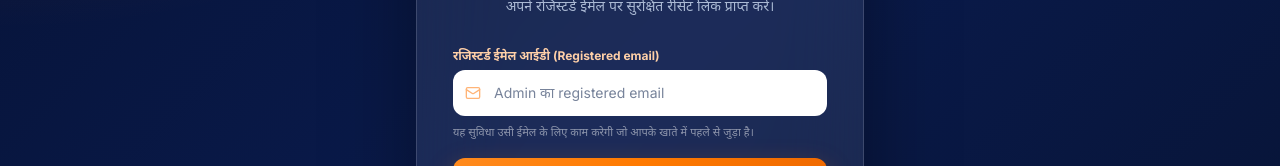
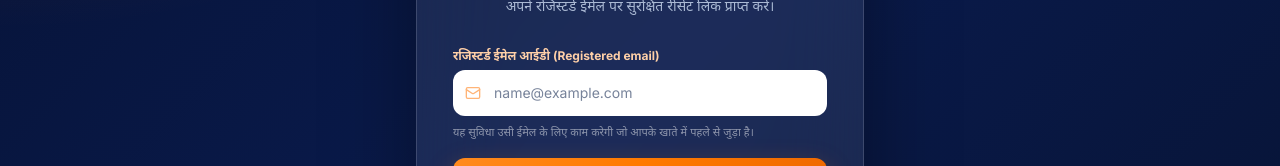
Before and after one commit to Deva9294/pradhandigitalservices, a Next.js app in the folder frontend/: page /forgot-password in a window 1280 px wide. Shown: the part 469-635 px from the top of the page. Built offline with nearby package versions, Linux system fonts and the light colour scheme; no server answers.

Commit message:
Keep general recovery email placeholder unchanged

```diff
--- a/frontend/src/app/forgot-password/page.tsx
+++ b/frontend/src/app/forgot-password/page.tsx
@@ -53,7 +53,7 @@ function ForgotPasswordContent() {
             {!token ? (
               <div>
                 <label htmlFor="reset-email" className="mb-1.5 block text-xs font-bold text-[#FFD0A8]">रजिस्टर्ड ईमेल आईडी (Registered email)</label>
-                <div className="relative"><Mail className="absolute left-3 top-1/2 h-4 w-4 -translate-y-1/2 text-[#FFB477]" /><input id="reset-email" type="email" required autoComplete="email" value={email} onChange={(event) => setEmail(event.target.value)} placeholder="Admin का registered email" className="w-full rounded-xl border border-white/15 bg-[#071333]/80 py-3 pl-10 pr-3 text-sm text-white placeholder:text-white/35 outline-none transition focus:border-[#FF7A00] focus:ring-2 focus:ring-[#FF7A00]/30" /></div>
+                <div className="relative"><Mail className="absolute left-3 top-1/2 h-4 w-4 -translate-y-1/2 text-[#FFB477]" /><input id="reset-email" type="email" required autoComplete="email" value={email} onChange={(event) => setEmail(event.target.value)} placeholder={isAdminRecovery ? "Admin का registered email" : "name@example.com"} className="w-full rounded-xl border border-white/15 bg-[#071333]/80 py-3 pl-10 pr-3 text-sm text-white placeholder:text-white/35 outline-none transition focus:border-[#FF7A00] focus:ring-2 focus:ring-[#FF7A00]/30" /></div>
                 <p className="mt-2 text-[11px] leading-relaxed text-white/50">{isAdminRecovery ? "केवल Admin या Super Admin खाते से जुड़ा ईमेल स्वीकार होगा।" : "यह सुविधा उसी ईमेल के लिए काम करेगी जो आपके खाते में पहले से जुड़ा है।"}</p>
               </div>
             ) : (
```
